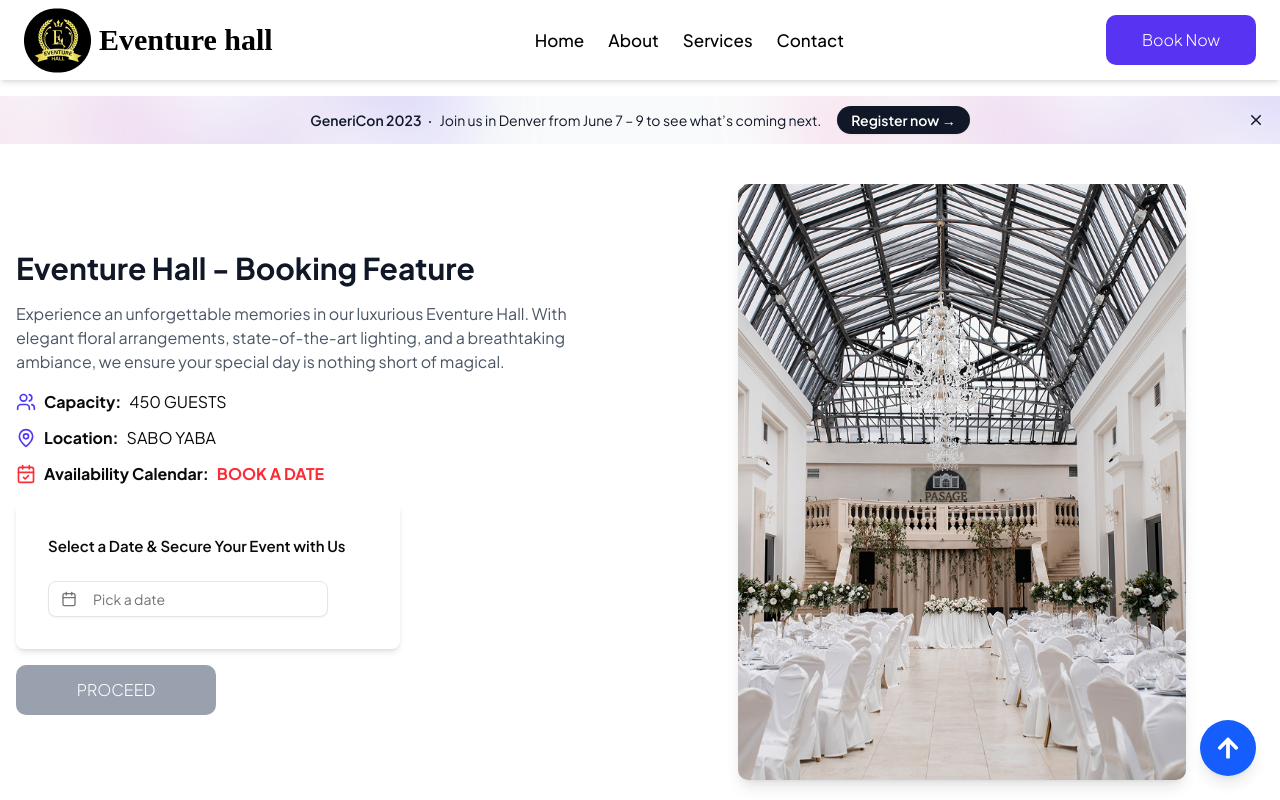
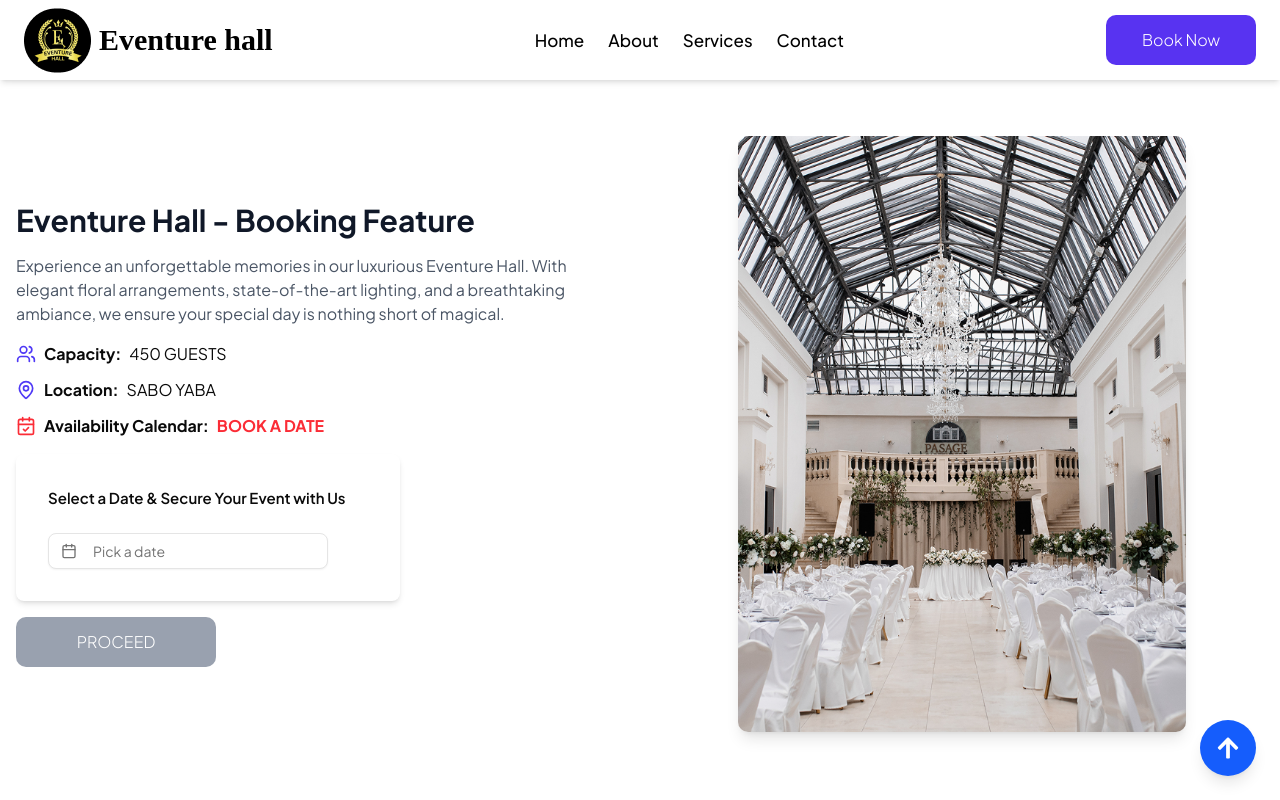
Before and after one commit to Event-Hall-Service-Website/updatedversion, a React (Vite) app: page /book in a window 1280 px wide. Shown: the top 800 px of the page. Built offline with nearby package versions, Linux system fonts and the light colour scheme; a web font is replaced by a local one.

Commit message:
making correction to my code

```diff
--- a/src/components/FeedbackForm.jsx
+++ b/src/components/FeedbackForm.jsx
@@ -4,7 +4,6 @@ import { useState } from "react";
 import axios from "axios";
 import { ToastContainer, toast } from "react-toastify";
 import "react-toastify/dist/ReactToastify.css";
-// import { Field, Label,  } from "@headlessui/react";
 
 export default function FeedbackForm() {
   const [formData, setFormData] = useState({ name: "", review: "", img: "" });
@@ -30,7 +29,6 @@ export default function FeedbackForm() {
     await axios.post(`${import.meta.env.VITE_API_URL}/auth/feedback`, formData);
 
     setFormData({ name: "", review: "", img: "" });
-    setAgreed(false);
   };
 
   return (
--- a/src/pages/BookingPage.jsx
+++ b/src/pages/BookingPage.jsx
@@ -1,64 +1,9 @@
-// import CalenderUi from "../components/CalenderUi";
 import React from "react";
-import { XMarkIcon } from "@heroicons/react/20/solid";
+
 import HallinformationDetails from "./BookingpageComponents/HallinformationDetails";
 const BookingPage = () => {
   return (
     <main className="py-24 lg:py-24">
-      <div className="relative isolate flex items-center gap-x-6 overflow-hidden bg-gray-50 px-6 py-2.5 sm:px-3.5 sm:before:flex-1">
-        <div
-          aria-hidden="true"
-          className="absolute top-1/2 left-[max(-7rem,calc(50%-52rem))] -z-10 -translate-y-1/2 transform-gpu blur-2xl"
-        >
-          <div
-            style={{
-              clipPath:
-                "polygon(74.8% 41.9%, 97.2% 73.2%, 100% 34.9%, 92.5% 0.4%, 87.5% 0%, 75% 28.6%, 58.5% 54.6%, 50.1% 56.8%, 46.9% 44%, 48.3% 17.4%, 24.7% 53.9%, 0% 27.9%, 11.9% 74.2%, 24.9% 54.1%, 68.6% 100%, 74.8% 41.9%)",
-            }}
-            className="aspect-577/310 w-[36.0625rem] bg-linear-to-r from-[#ff80b5] to-[#9089fc] opacity-30"
-          />
-        </div>
-        <div
-          aria-hidden="true"
-          className="absolute top-1/2 left-[max(45rem,calc(50%+8rem))] -z-10 -translate-y-1/2 transform-gpu blur-2xl"
-        >
-          <div
-            style={{
-              clipPath:
-                "polygon(74.8% 41.9%, 97.2% 73.2%, 100% 34.9%, 92.5% 0.4%, 87.5% 0%, 75% 28.6%, 58.5% 54.6%, 50.1% 56.8%, 46.9% 44%, 48.3% 17.4%, 24.7% 53.9%, 0% 27.9%, 11.9% 74.2%, 24.9% 54.1%, 68.6% 100%, 74.8% 41.9%)",
-            }}
-            className="aspect-577/310 w-[36.0625rem] bg-linear-to-r from-[#ff80b5] to-[#9089fc] opacity-30"
-          />
-        </div>
-        <div className="flex flex-wrap items-center gap-x-4 gap-y-2 font-plus-jakarta-sans">
-          <p className="text-sm/6 text-gray-900">
-            <strong className="font-semibold">GeneriCon 2023</strong>
-            <svg
-              viewBox="0 0 2 2"
-              aria-hidden="true"
-              className="mx-2 inline size-0.5 fill-current"
-            >
-              <circle r={1} cx={1} cy={1} />
-            </svg>
-            Join us in Denver from June 7 – 9 to see what’s coming next.
-          </p>
-          <a
-            href="#"
-            className="flex-none rounded-full bg-gray-900 px-3.5 py-1 text-sm font-semibold text-white shadow-xs hover:bg-gray-700 focus-visible:outline-2 focus-visible:outline-offset-2 focus-visible:outline-gray-900"
-          >
-            Register now <span aria-hidden="true">&rarr;</span>
-          </a>
-        </div>
-        <div className="flex flex-1 justify-end">
-          <button
-            type="button"
-            className="-m-3 p-3 focus-visible:outline-offset-[-4px]"
-          >
-            <span className="sr-only">Dismiss</span>
-            <XMarkIcon aria-hidden="true" className="size-5 text-gray-900" />
-          </button>
-        </div>
-      </div>
       <HallinformationDetails />
     </main>
   );
```
